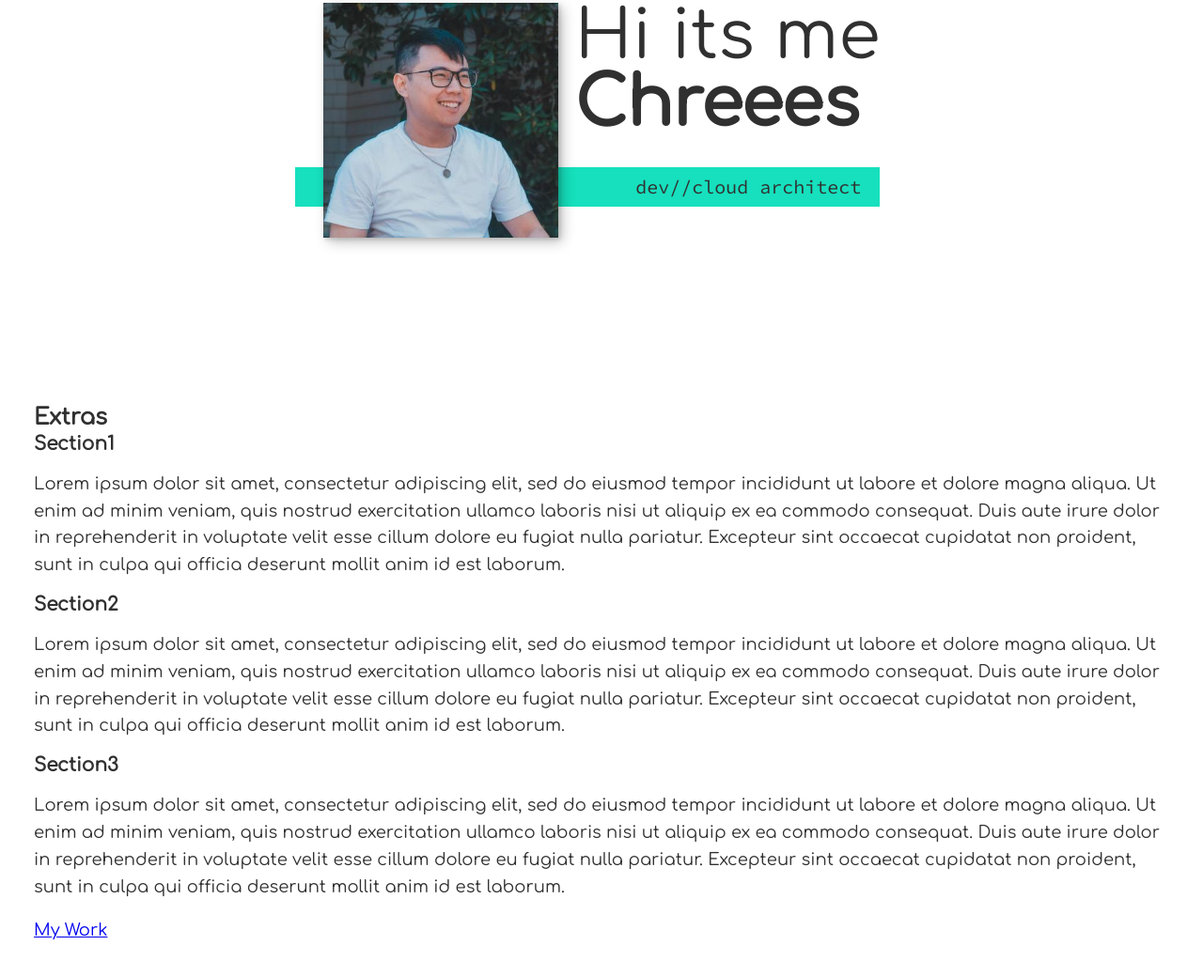
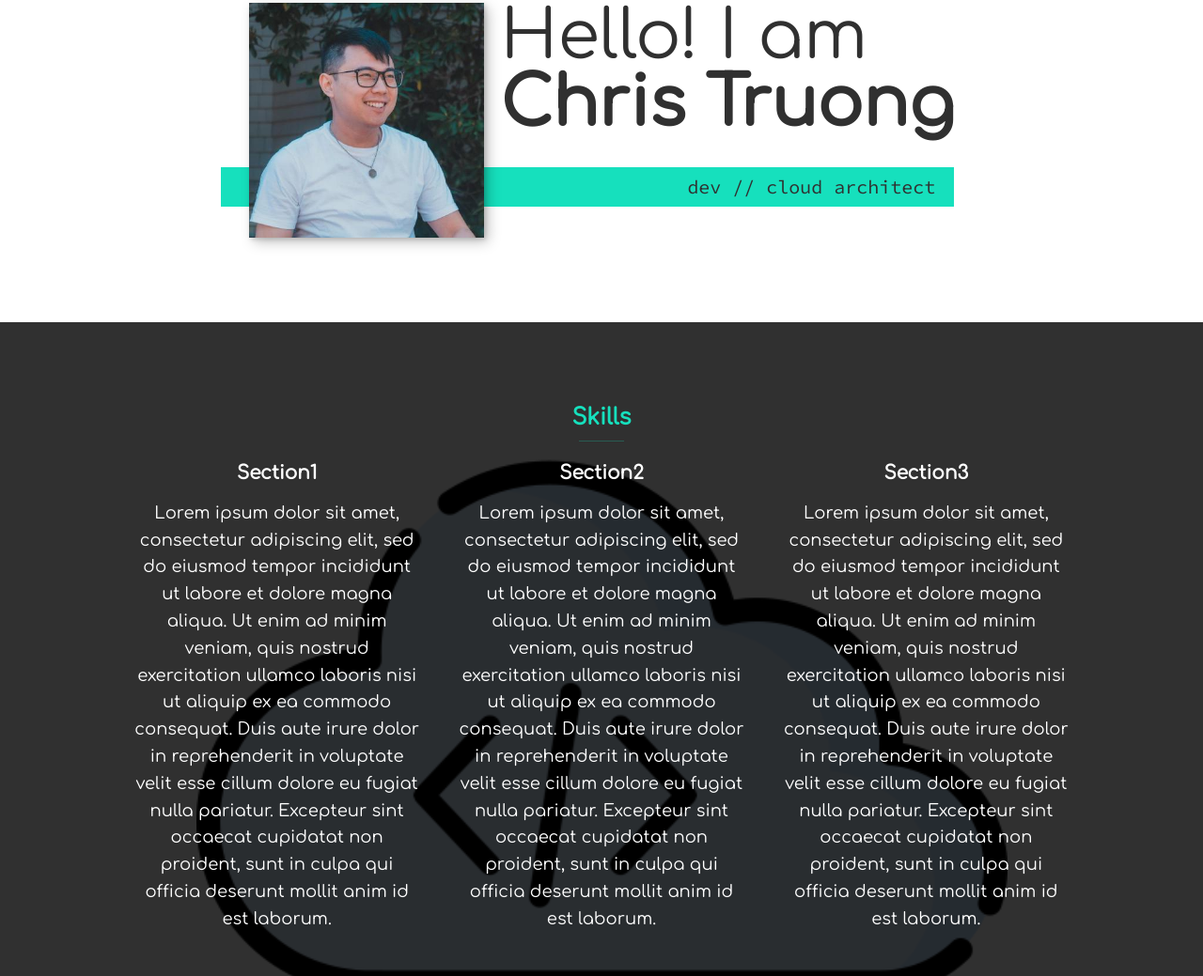
Before and after one commit to cStruong/Portfolio, a plain HTML site: page index.html in a window 1280 px wide. Shown: the part 188-1227 px from the top of the page at 94% size. Drawn offline with nearby package versions, Linux system fonts and the light colour scheme.

Commit message:
skills skeleton

```diff
--- a/css/style.css
+++ b/css/style.css
@@ -55,6 +55,29 @@ img {
 
 strong {
     font-weight: var(--fw-bold);
+}
+
+:focus {
+    outline: 3px solid var(--color-accent);
+    outline-offset: 3px;
+}
+
+.btn {
+    display: inline-block;
+    padding: 0.5em 2.5em;
+    background: var(--color-accent);
+    color: var(--color-txt);
+    text-decoration: none;
+    cursor: pointer;
+    font-size: 0.8rem;
+    text-transform: uppercase;
+    letter-spacing: 2px;
+    font-weight:  var(--fw-bold);
+    transition: transform 200ms ease-in-out;
+}
+
+.btn:hover {
+    transform: scale(1.1);
 }
 
 /* typography */
@@ -144,3 +167,53 @@ nav {
         width: calc(100% + 1.5em);
     }
 }
+
+/* skills section */
+
+.my-skills {
+    background-color: var(--color-txt);
+    background-image: url(../assets/skills_bg.png);
+    background-size: contain;
+    background-repeat: no-repeat;
+    background-position: center;
+    background-blend-mode: multiply;
+    color: var(--color-bg);
+    text-align: center;
+}
+
+.section_title--skills {
+    color: var(--color-accent);
+    position: relative;
+}
+
+.section_title--skills::after{
+    content: '';
+    display: block;
+    width: 2em;
+    height: 1px;
+    margin: 0.5em auto 1em;
+    background: currentColor;
+    opacity: 0.25;
+}
+
+.skills {
+    margin-bottom: 4em;
+}
+
+.skill {
+    max-width: 500px;
+    margin: 0 auto;
+}
+
+@media (min-width: 800px) {
+    .skills {
+        display: flex;
+        max-width: 1000px;
+        margin-left: auto;
+        margin-right: auto;
+    }
+
+    .skill + .skill {
+        margin-left: 2em;
+    }
+}
--- a/index.html
+++ b/index.html
@@ -39,26 +39,26 @@
 
         <!--Intro section-->
         <section class="intro" id="home">
-            <h1 class="section_title section_title--intro">Hi its me <strong>Chreees</strong></h1>
-            <p class="section_subtitle section_subtitle--intro">dev//cloud architect</p>
+            <h1 class="section_title section_title--intro">Hello! I am<strong>Chris Truong</strong></h1>
+            <p class="section_subtitle section_subtitle--intro">dev // cloud architect</p>
             <img class="intro_img" src="./assets/profile_pic.jpeg" alt="Profile picture of Chris">
         </section>
 
-        <!--Extra section for w/e-->
-        <section class="extra" id="extra">
-            <h2 class="section_title section_title--extras">Extras</h2>
-            <div class="extras">
-                <div class="extra">
+        <!--Skills section-->
+        <section class="my-skills" id="skills">
+            <h2 class="section_title section_title--skills">Skills</h2>
+            <div class="skills">
+                <div class="skill">
                     <h3>Section1</h3>
                     <p>Lorem ipsum dolor sit amet, consectetur adipiscing elit, sed do eiusmod tempor incididunt ut labore et dolore magna aliqua. Ut enim ad minim veniam, quis nostrud exercitation ullamco laboris nisi ut aliquip ex ea commodo consequat. Duis aute irure dolor in reprehenderit in voluptate velit esse cillum dolore eu fugiat nulla pariatur. Excepteur sint occaecat cupidatat non proident, sunt in culpa qui officia deserunt mollit anim id est laborum.</p>
                 </div>
 
-                <div class="extra">
+                <div class="skill">
                     <h3>Section2</h3>
                     <p>Lorem ipsum dolor sit amet, consectetur adipiscing elit, sed do eiusmod tempor incididunt ut labore et dolore magna aliqua. Ut enim ad minim veniam, quis nostrud exercitation ullamco laboris nisi ut aliquip ex ea commodo consequat. Duis aute irure dolor in reprehenderit in voluptate velit esse cillum dolore eu fugiat nulla pariatur. Excepteur sint occaecat cupidatat non proident, sunt in culpa qui officia deserunt mollit anim id est laborum.</p>
                 </div>
 
-                <div class="extra">
+                <div class="skill">
                     <h3>Section3</h3>
                     <p>Lorem ipsum dolor sit amet, consectetur adipiscing elit, sed do eiusmod tempor incididunt ut labore et dolore magna aliqua. Ut enim ad minim veniam, quis nostrud exercitation ullamco laboris nisi ut aliquip ex ea commodo consequat. Duis aute irure dolor in reprehenderit in voluptate velit esse cillum dolore eu fugiat nulla pariatur. Excepteur sint occaecat cupidatat non proident, sunt in culpa qui officia deserunt mollit anim id est laborum.</p>
                 </div>
```
Also changed, not shown: assets/skills_bg.png (added).
